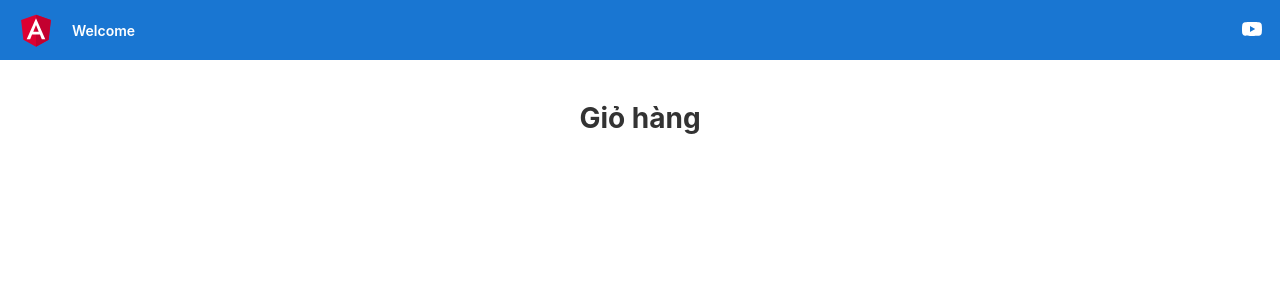
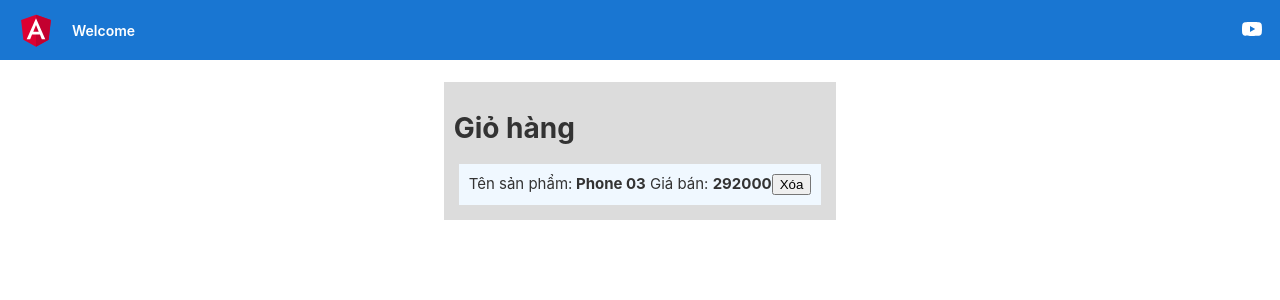
Before and after one commit to khaphan-github/angular-getstarted, an Angular app: page /shopping-cart in a window 1280 px wide. Shown: the top 300 px of the page. Built offline with nearby package versions, Linux system fonts and the light colour scheme.

Commit message:
Done add product to cart then show them in cart

```diff
--- a/src/app/shopping-cart/cart.component.css
+++ b/src/app/shopping-cart/cart.component.css
@@ -0,0 +1,11 @@
+.product-element {
+    background-color: rgb(220, 220, 220);
+    padding: 10px;
+}
+
+.product-items {
+    padding: 10px;
+    background-color: aliceblue;
+    font-size: 15px;
+    margin: 5px;
+}
--- a/src/app/shopping-cart/cart.component.html
+++ b/src/app/shopping-cart/cart.component.html
@@ -1 +1,17 @@
+
+<div *ngIf='ProductList && ProductList.length'>
+    <div class="product-element">
 <h1>Giỏ hàng</h1>
+
+        <div *ngFor="let product of ProductList">
+            <div class="product-items">
+                <span>Tên sản phẩm:<strong> {{product.name}}</strong></span>
+                <span> Giá bán: <strong> {{product.price}}</strong></span>
+                <button type="button" class="" (click)="removeProductFromCart(product)">Xóa</button>
+            </div>
+        </div>
+    </div>
+</div>
+<div *ngIf='ProductList && ProductList.length === 0'>
+    <span>Không có sản phẩm trong giỏ hàng</span>
+</div>
--- a/src/app/shopping-cart/cart.component.ts
+++ b/src/app/shopping-cart/cart.component.ts
@@ -1,5 +1,7 @@
 import { Component, OnInit } from '@angular/core';
 import { ActivatedRoute } from '@angular/router';
+import { Product } from '../products/product';
+import { CartService } from './cart.service';
 
 @Component({
     selector: 'app-shopping-cart',
@@ -8,12 +10,17 @@ import { ActivatedRoute } from '@angular/router';
 })
 
 export class ShoppingCartComponent implements OnInit {
+    ProductList: Array<Product> = this.cartService.getProductsFromCart();
 
-
-    constructor(private route: ActivatedRoute) {
-    }
+    constructor(
+        private route: ActivatedRoute,
+        private cartService: CartService
+    ) { }
 
     ngOnInit(): void {
         const routeParams = this.route.snapshot.paramMap;
     }
+    removeProductFromCart = (product: Product): void => {
+
+    }
 }
--- a/src/app/shopping-cart/cart.service.ts
+++ b/src/app/shopping-cart/cart.service.ts
@@ -6,9 +6,17 @@ import { Product } from '../products/product';
 })
 export class CartService {
 
-  private productsIncart: Array<Product> = [];
+  productsIncart: Array<Product> = [
+    {
+      id: "3",
+      image: "https://cdn1.viettelstore.vn/images/Product/ProductImage/medium/14%20plus-2.jpeg",
+      name: "Phone 03",
+      desc: "Hero agency is planning an ad campaign with several different ads cycling through the banner. New ad components are added frequently by several different teams",
+      price: 292000
+    }
+  ];
 
-  constructor() { }
+  constructor() {  }
 
   public addProductToCart = (product: Product) => {
     if (product) {
```
Also changed, not shown: src/app/app.component.html (+18 -18 lines).
